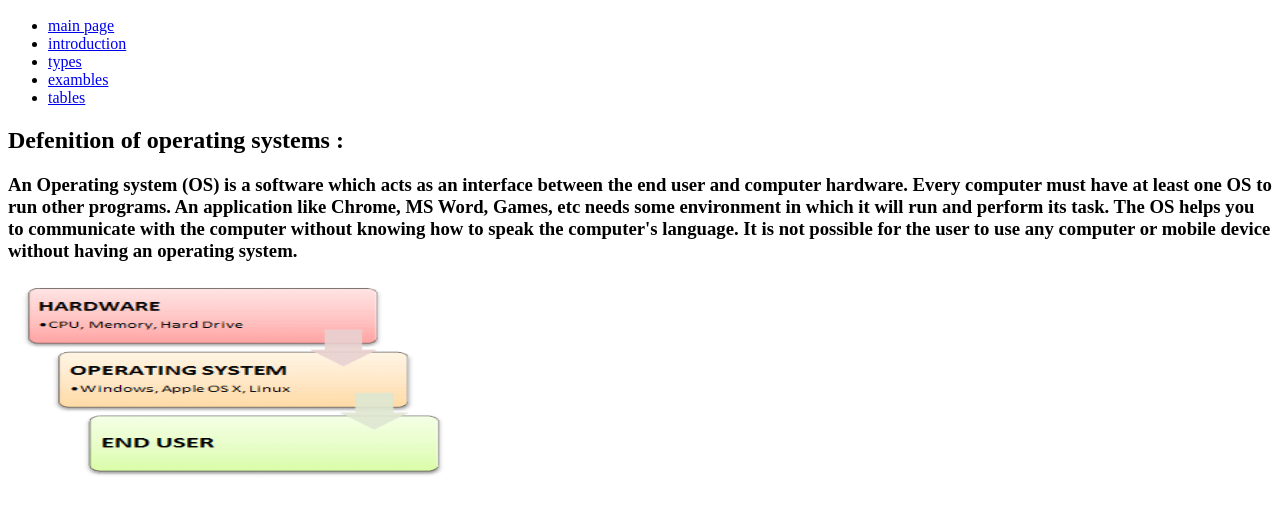
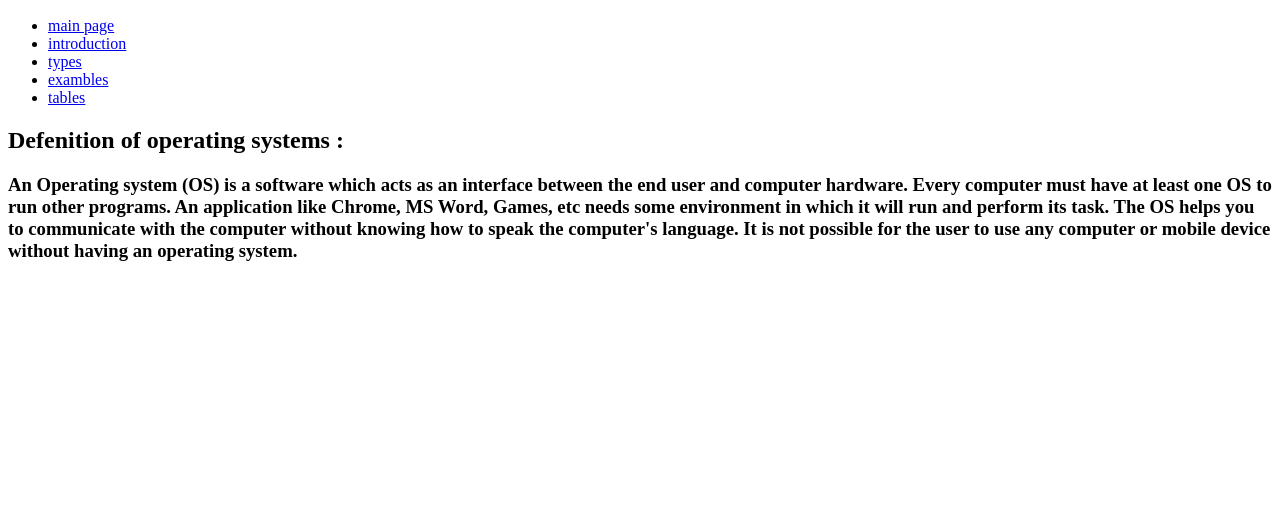
Before and after one commit to engmostafa/HTML-PROJECT-REPOSITORY, a plain HTML site: page index.html in a window 1280 px wide. Shown: the part 96-610 px from the top of the page. Drawn offline with Linux system fonts and the light colour scheme.

Commit message:
initial commit for the html project

```diff
--- a/index.html
+++ b/index.html
@@ -22,7 +22,5 @@
 
 
 
-  <img src="/A.png" alt="charts" style="width:450px;height:200px;">
-
  </body>
 </html>
```
